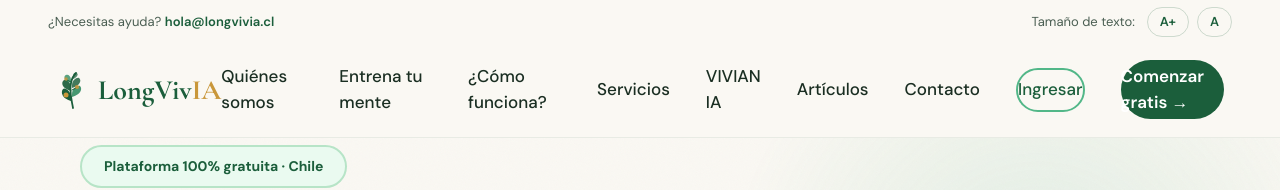
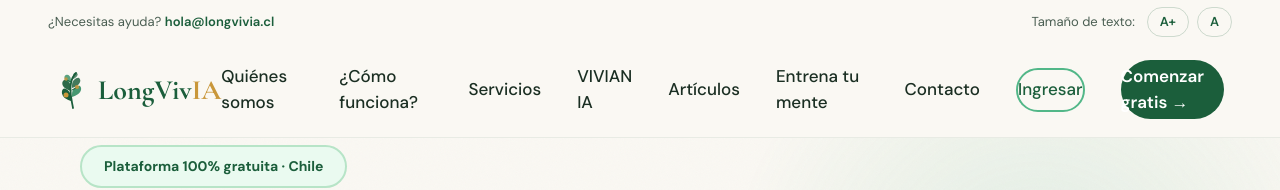
Before and after one commit to arielbustos79-cloud/longviva, a Next.js app: page / in a window 1280 px wide. Shown: the top 190 px of the page. Built offline with nearby package versions, Linux system fonts and the light colour scheme; no server answers.

Commit message:
fix: move Entrena tu mente after Articulos in navbar and mobile menu

```diff
--- a/app/page.tsx
+++ b/app/page.tsx
@@ -344,11 +344,11 @@ export default function Home() {
         </a>
         <ul className={s.navLinks}>
           <li><a href="/quienes-somos">Quiénes somos</a></li>
-          <li><a href="/juegos">Entrena tu mente</a></li>
           <li><a href="#como">¿Cómo funciona?</a></li>
           <li><a href="#servicios">Servicios</a></li>
           <li><a href="/vivian">VIVIAN IA</a></li>
           <li><a href="/articulos">Artículos</a></li>
+          <li><a href="/juegos">Entrena tu mente</a></li>
           <li><a href="#contacto">Contacto</a></li>
           {sesionActiva ? (
             <>
@@ -380,11 +380,11 @@ export default function Home() {
             <button className={s.mobileClose} onClick={() => setMenuOpen(false)}>✕</button>
             <nav style={{ display: "flex", flexDirection: "column", gap: 8, width: "100%" }}>
               <a href="/quienes-somos" className={s.mobileLink} onClick={() => setMenuOpen(false)}>Quiénes somos</a>
-              <a href="/juegos" className={s.mobileLink} onClick={() => setMenuOpen(false)}>Entrena tu mente</a>
               <a href="#como" className={s.mobileLink} onClick={() => setMenuOpen(false)}>¿Cómo funciona?</a>
               <a href="#servicios" className={s.mobileLink} onClick={() => setMenuOpen(false)}>Servicios</a>
               <a href="/vivian" className={s.mobileLink} onClick={() => setMenuOpen(false)}>VIVIAN IA</a>
               <a href="/articulos" className={s.mobileLink} onClick={() => setMenuOpen(false)}>Artículos</a>
+              <a href="/juegos" className={s.mobileLink} onClick={() => setMenuOpen(false)}>Entrena tu mente</a>
               <a href="#contacto" className={s.mobileLink} onClick={() => setMenuOpen(false)}>Contacto</a>
               <div style={{ height: 1, background: "var(--v5)", margin: "8px 0" }} />
               {sesionActiva ? (
```
